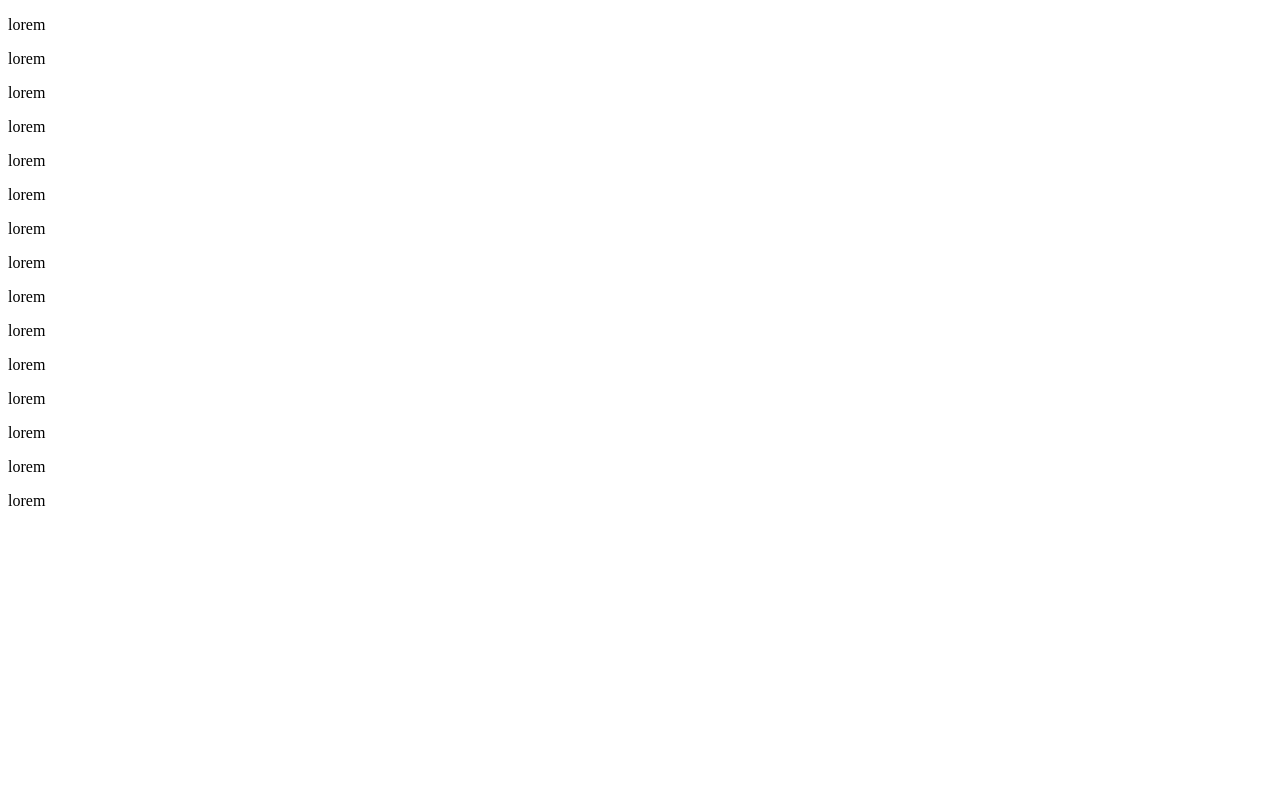
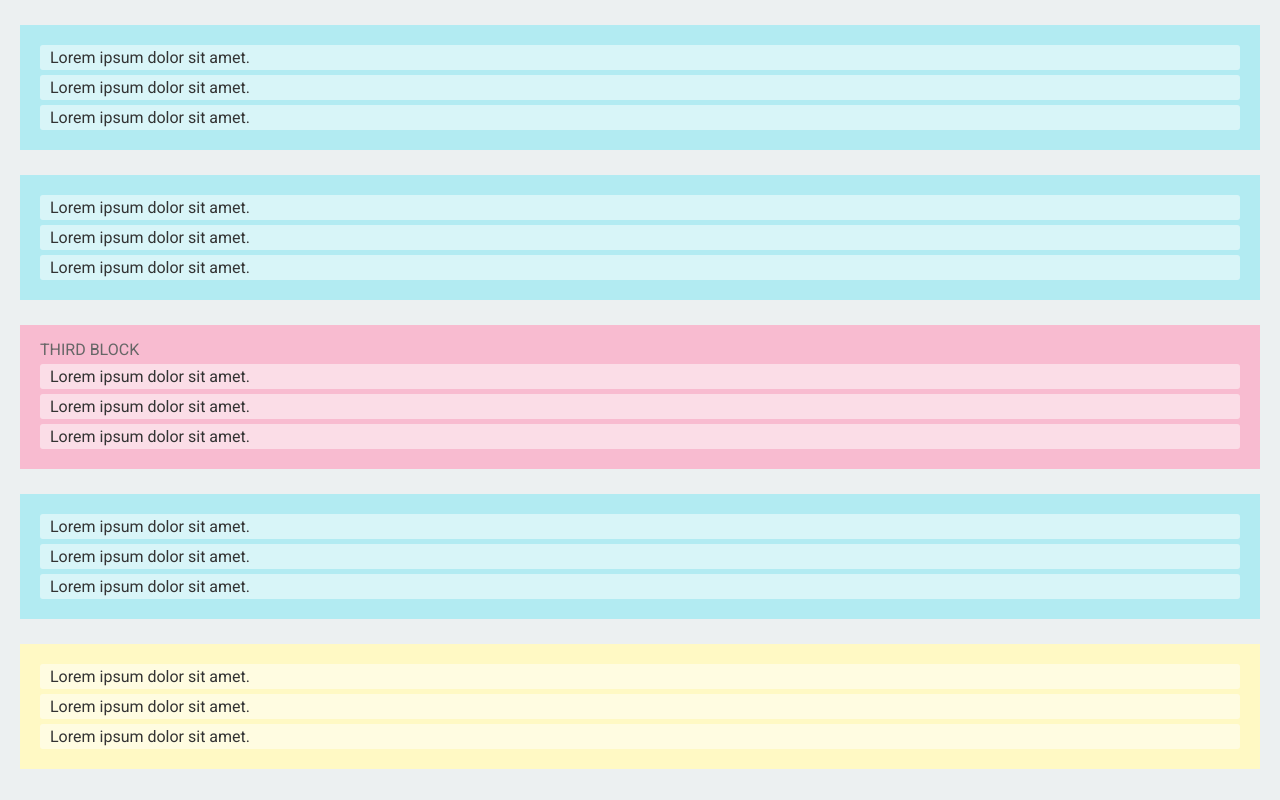
Before and after one commit to glrodasz/frontend-bootcamp-exercises, a plain HTML site: page lessons/html/dom/index.html in a window 1280 px wide. Drawn offline with Linux system fonts and the light colour scheme.

Commit message:
Lessons update

```diff
--- a/lessons/html/dom/index.html
+++ b/lessons/html/dom/index.html
@@ -3,32 +3,36 @@
   <head>
     <meta charset="utf-8">
     <title>DOM</title>
+    <link rel='stylesheet' href='styles.css'/>
+
+    <link href="https://fonts.googleapis.com/css?family=Roboto" rel="stylesheet">
   </head>
   <body>
-    <div>
-      <p>lorem</p>
-      <p>lorem</p>
-      <p>lorem</p>
+    <div class="block">
+      <p>Lorem ipsum dolor sit amet.</p>
+      <p>Lorem ipsum dolor sit amet.</p>
+      <p>Lorem ipsum dolor sit amet.</p>
     </div>
-    <div>
-      <p>lorem</p>
-      <p>lorem</p>
-      <p>lorem</p>
+    <div class="block">
+      <p>Lorem ipsum dolor sit amet.</p>
+      <p>Lorem ipsum dolor sit amet.</p>
+      <p>Lorem ipsum dolor sit amet.</p>
     </div>
-    <div>
-      <p>lorem</p>
-      <p>lorem</p>
-      <p>lorem</p>
+    <div id="the-third" class="block third-block">
+      <strong>Third block</strong>
+      <p>Lorem ipsum dolor sit amet.</p>
+      <p>Lorem ipsum dolor sit amet.</p>
+      <p>Lorem ipsum dolor sit amet.</p>
     </div>
-    <div>
-      <p>lorem</p>
-      <p>lorem</p>
-      <p>lorem</p>
+    <div class="block">
+      <p>Lorem ipsum dolor sit amet.</p>
+      <p>Lorem ipsum dolor sit amet.</p>
+      <p>Lorem ipsum dolor sit amet.</p>
     </div>
-    <div>
-      <p>lorem</p>
-      <p>lorem</p>
-      <p>lorem</p>
+    <div class="block last-block">
+      <p>Lorem ipsum dolor sit amet.</p>
+      <p>Lorem ipsum dolor sit amet.</p>
+      <p>Lorem ipsum dolor sit amet.</p>
     </div>
   </body>
 </html>
--- /dev/null
+++ b/lessons/html/dom/styles.css
@@ -0,0 +1,52 @@
+* {
+  padding: 0;
+  margin: 0;
+  box-sizing: border-box;
+}
+
+body {
+  font-family: 'Roboto', sans-serif;
+  color: #333;
+  font-size: 16px;
+  background: #ecf0f1;
+}
+
+textarea {
+  resize: none;
+}
+
+.block {
+  background: #B2EBF2;
+  padding: 15px 20px;
+  margin: 25px 20px;animation:
+  border-radius: 3px;
+}
+
+.block p {
+  background: rgba(255, 255, 255, 0.5);
+  margin: 5px 0;
+  border-radius: 3px;
+  padding: 3px 10px;
+}
+
+.block strong {
+  text-transform: uppercase;
+  font-weight: 500;
+  color: #666;
+}
+
+.third-block {
+  background: #F8BBD0;
+}
+
+.last-block {
+  background: #FFF9C4;
+}
+
+.container.form-container {
+  background: #f5f5f5;
+  margin: 50px auto;
+  padding: 80px 40px;
+  border: 1px solid rgba(0,0,0,0.2);
+  border-radius: 3px;
+}
```
Also changed, not shown: lessons/html/dom/form.html (added, +54 -0 lines).
